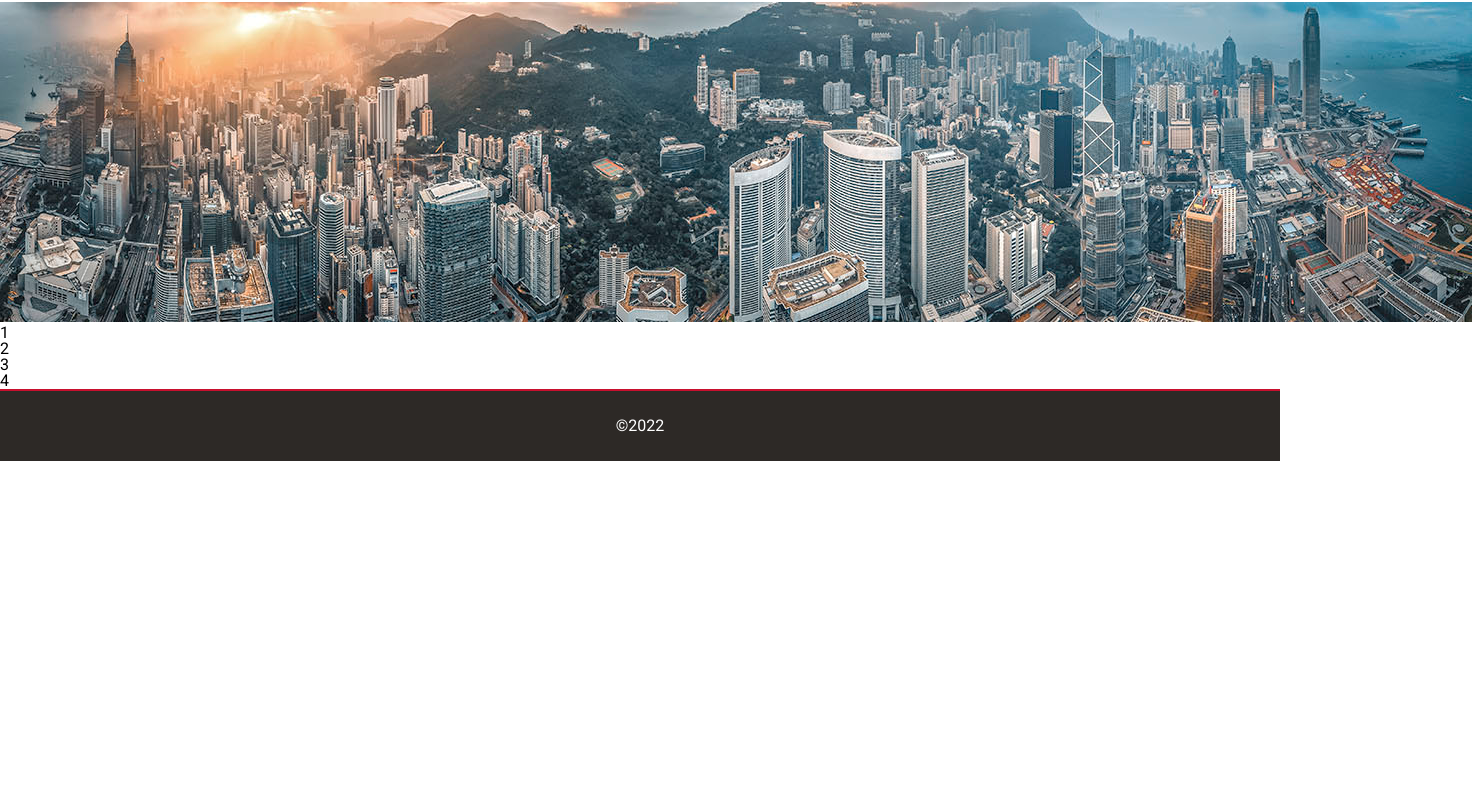
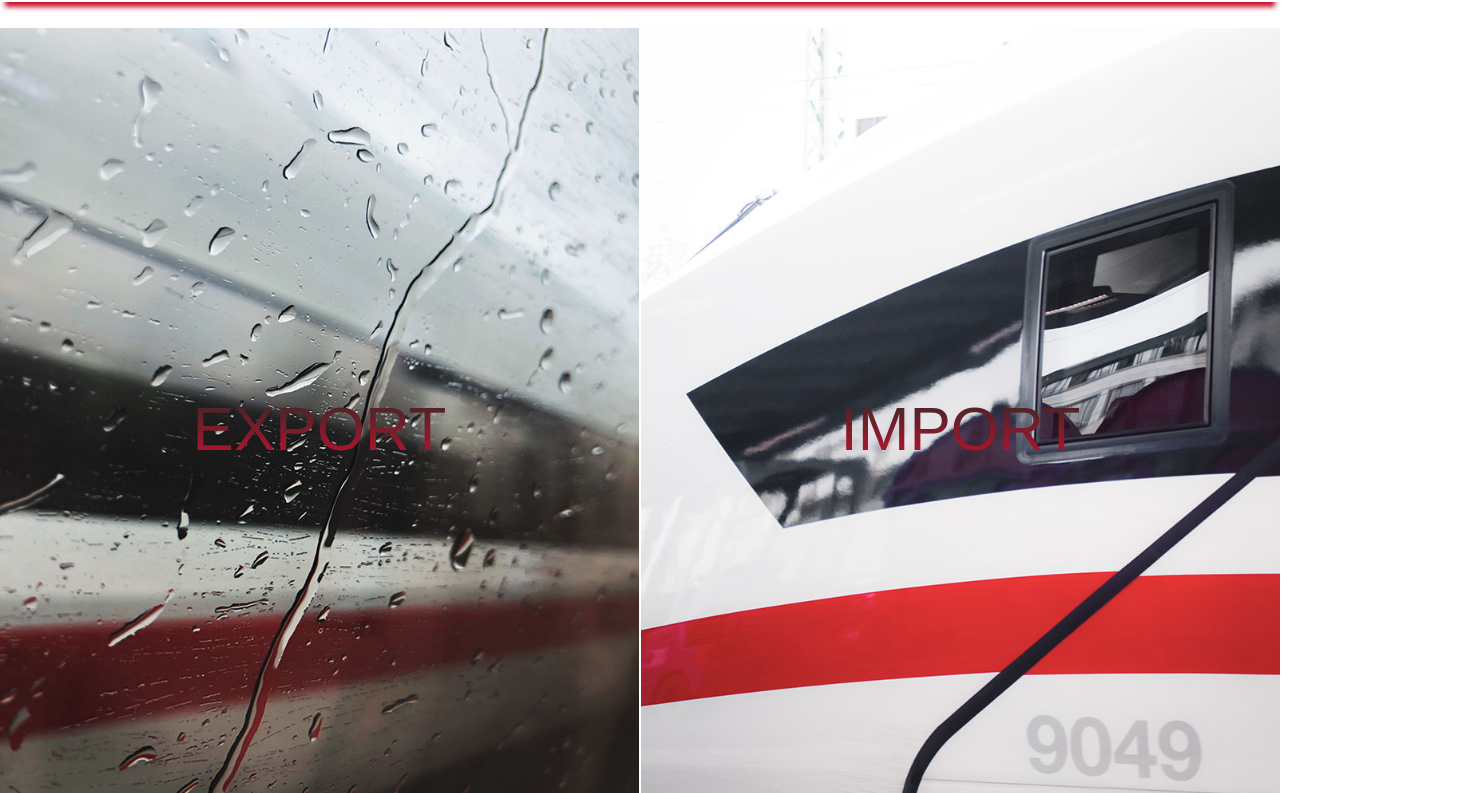
Before and after one commit to Arazal/sfru-landing, a plain HTML site: page index.html in a window 1280 px wide. Shown: the part 68-861 px from the top of the page, 1472 px wide, since content can reach past the window. Before the commit the page ends 800 px from the top, so only its background shows below. Drawn offline with Linux system fonts and the light colour scheme.

Commit message:
reconfigured patterns

```diff
--- a/index.css
+++ b/index.css
@@ -101,8 +101,9 @@ body {
   font-family: 'Noto Serif', serif;
   font-family: 'Roboto', sans-serif; }
 
-h1 {
-  color: royalblue; }
+#splitter {
+  height: 2px;
+  background-color: #c8102e; }
 
 nav {
   height: 70px;
@@ -110,7 +111,12 @@ nav {
   justify-content: space-between;
   align-items: center;
   padding-left: 2%;
-  padding-right: 2%; }
+  padding-right: 2%;
+  box-shadow: 0 10px 5px -5px #c8102e;
+  margin-bottom: 2%; }
+  nav #about:hover {
+    color: #c8102e;
+    cursor: pointer; }
 
 footer {
   height: 70px;
@@ -121,25 +127,55 @@ footer {
   align-items: center; }
   footer #footer:hover {
     color: #c8102e;
-    cursor: grab; }
-
-#splitter {
-  height: 2px;
-  background-color: #c8102e; }
+    cursor: pointer; }
 
 main {
-  display: flex;
-  justify-content: center;
-  height: 100%; }
-  main figure {
-    width: auto;
-    margin-left: 2%; }
+  display: grid;
+  grid-template-columns: 1fr; }
+  main div {
+    display: flex;
+    justify-content: center;
+    align-items: center;
+    overflow: hidden; }
+  main #cell2 {
+    font-size: 24px;
+    background: -webkit-linear-gradient(#2d2926, #c8102e);
+    -webkit-background-clip: text;
+    -webkit-text-fill-color: transparent; }
+  main button {
+    position: absolute;
+    margin-left: 50%;
+    margin-right: 50%;
+    font-size: 62px;
+    border: none;
+    background: -webkit-linear-gradient(#2d2926, #c8102e);
+    -webkit-background-clip: text;
+    -webkit-text-fill-color: transparent; }
+  main button:hover {
+    cursor: pointer;
+    transform: scale(1.1);
+    transition: transform 6s cubic-bezier(0.25, 0.45, 0.45, 0.95);
+    opacity: 0.95; }
+  main figure.cell1 {
+    width: 100%; }
+  main figure.cell1 img {
+    width: 100%; }
 
 @media only screen and (min-width: 560px) {
   h1 {
-    color: orange; } }
+    color: orange; }
+
+  main {
+    display: grid;
+    grid-template-columns: 1fr 1fr;
+    gap: 2px; } }
 /* end media query */
 @media only screen and (min-width: 1140px) {
   h1 {
-    color: green; } }
+    color: green; }
+
+  main {
+    display: grid;
+    gap: 2px;
+    grid-template-columns: 1fr 1fr; } }
 /* end media query */
--- a/index.html
+++ b/index.html
@@ -6,9 +6,9 @@
     <meta name="viewport" content="width=device-width, initial-scale=1.0">
     <link rel="preconnect" href="https://fonts.googleapis.com">
     <link rel="preconnect" href="https://fonts.gstatic.com" crossorigin>
-    <link href="https://fonts.googleapis.com/css2?family=Noto+Serif&family=Roboto&display=swap" rel="stylesheet">
+    <link href="https://fonts.googleapis.com/css2?family=Roboto:wght@700&display=swap" rel="stylesheet">
     <link rel="stylesheet" href="index.css">
-    <title>SF</title>
+    <title>SF EER</title>
 </head>
 <body>
     <!-- <h1>Test</h1> -->
@@ -24,26 +24,49 @@
                 <img src="images/sf.png" alt="icon">
             </figure>
         </div>
-      <div>About</div>
+      <div id="about">About</div>
     </nav>
 
 <!-- PAGE CONTENT GOES HERE -->
 
     <main>
-        <div id="banner">
-            <figure class="mainbanner">
-                <img src="images/HQbig.jpg" alt="banner">
-            </figure>
-        </div>
+            <div>
+                <button class="btn">EXPORT</button>
+                <figure class="cell1">
+                    <!-- <figcaption>EXPORT</figcaption> -->
+                    <img src="images/gridCell1.jpg" alt="cell1">
+                </figure>
+            </div>
+            <div>
+                <button class="btn">IMPORT</button>
+                <figure class="cell1">
+                    <!-- <figcaption>EXPORT</figcaption> -->
+                    <img src="images/gridCell3.jpg" alt="cell1">
+                </figure>
+            </div>
+            <div>
+                <button class="btn">EXPRESS</button>
+                <figure class="cell1">
+                    <!-- <figcaption>EXPORT</figcaption> -->
+                    <img src="images/gridCell5.jpg" alt="cell1">
+                </figure>
+            </div>
+            <div>
+                <button class="btn">SMTHNG</button>
+                <figure class="cell1">
+                    <!-- <figcaption>EXPORT</figcaption> -->
+                    <img src="images/gridCell4.jpg" alt="cell1">
+                </figure>
+            </div>
 
     </main>
 
-        <div id="maincontent">
+        <!-- <div id="maincontent">
             <div class="innerdiv">1</div>
             <div class="innerdiv">2</div>
             <div class="innerdiv">3</div>
             <div class="innerdiv">4</div>
-        </div>
+        </div> -->
 
     <div id="splitter"></div>
 <!-- PAGE FOOTER GOES HERE -->
--- a/index.js
+++ b/index.js
@@ -2,4 +2,4 @@ const footer = document.getElementById("footer")
 
 const currentYear = new Date().getFullYear()
 
-footer.innerHTML = '&copy' + currentYear
+footer.innerHTML = `&copy ${currentYear} SF Eastern Europe Region`
--- a/scss/_large.scss
+++ b/scss/_large.scss
@@ -2,4 +2,9 @@
     h1{
         color: green;
     }
+    main {
+        display: grid;
+        gap: 2px;
+        grid-template-columns: 1fr 1fr;
+    }
 } /* end media query */
--- a/scss/_medium.scss
+++ b/scss/_medium.scss
@@ -2,4 +2,10 @@
     h1{
         color: orange;
     }
-} /* end media query */
+    main {
+        display: grid;
+        grid-template-columns: 1fr 1fr;
+        gap: 2px;
+    }
+}
+/* end media query */
--- a/scss/_small-default.scss
+++ b/scss/_small-default.scss
@@ -10,13 +10,13 @@ body {
 
 }
 
-h1{
-    color: royalblue;
+#splitter {
+    height: 2px;
+    background-color: $secondaryColor;
 }
 
+nav {
 
-
-nav {
     height: 70px;
     // border: 1px solid black;
     display: flex;
@@ -24,6 +24,16 @@ nav {
     align-items: center;
     padding-left: $gutter;
     padding-right: $gutter;
+
+    // background: linear-gradient(90deg, rgba(45,41,38,1) 0%, rgba(200,16,46,0.8995973389355743) 100%, rgba(180,14,14,1) 100%, rgba(0,212,255,1) 100%);
+
+    // box-shadow: 0 -15px 10px 0 rgba(0,0,0,0.2);
+    box-shadow: 0 10px 5px -5px $secondaryColor;
+    margin-bottom: $gutter;
+    #about:hover {
+        color: $secondaryColor;
+        cursor: pointer;
+    }
 }
 
 footer {
@@ -35,38 +45,113 @@ footer {
     align-items: center;
     #footer:hover {
         color: $secondaryColor;
-        cursor: grab;
+        cursor: pointer;
     }
 }
 
-#splitter {
-    height: 2px;
-    background-color: $secondaryColor;
+main {
+    display: grid;
+    grid-template-columns: 1fr;
+    // justify-items: center;
+    // align-items: center;
+    div {
+        display: flex;
+        justify-content: center;
+        align-items: center;
+        overflow: hidden;
+
+        // border: 2px solid black;
+        // font-size: 3em;
+
+        :hover {
+                    // transform: scale(1.1);
+                    // transition: transform 6s cubic-bezier(0.25, 0.45, 0.45, 0.95);
+                    // // opacity: 0.95;
+                    // // z-index: -1;
+        }
+    }
+
+    #cell2 {
+        font-size: 24px;
+        background: -webkit-linear-gradient($primaryColor, $secondaryColor);
+        -webkit-background-clip: text;
+        -webkit-text-fill-color: transparent;
+
+    }
+
+     button {
+        position: absolute;
+        margin-left: 50%;
+        margin-right: 50%;
+        font-size: 62px;
+        border: none;
+        background: -webkit-linear-gradient($primaryColor, $secondaryColor);
+        -webkit-background-clip: text;
+        -webkit-text-fill-color: transparent;
+    }
+    button:hover {
+            // background: -webkit-linear-gradient( $secondaryColor, $primaryColor);
+            // -webkit-background-clip: text;
+            // -webkit-text-fill-color: transparent;
+            cursor: pointer;
+            transform: scale(1.1);
+            transition: transform 6s cubic-bezier(0.25, 0.45, 0.45, 0.95);
+            opacity: 0.95;
+        }
+    // h1 {
+    //     font-size: 72px;
+    //     background: -webkit-linear-gradient(#eee, #333);
+    //     -webkit-background-clip: text;
+    //     -webkit-text-fill-color: transparent;
+    //   }
+    figure.cell1 {
+         width: 100%;
+    }
+    figure.cell1 img {width: 100%;}
+
+    // figure.cell1 figcaption {
+    //     position: absolute;
+    //     margin-top: 50px;
+    //     margin-left: 50px;
+    //     // margin-right: auto;
+    //     // // top: 30%;
+    //     // margin: 25% 25%;
+
+    //     // text-align: center;
+    //     font-size: 72px;
+    //     background: -webkit-linear-gradient($primaryColor, $secondaryColor);
+    //     -webkit-background-clip: text;
+    //     -webkit-text-fill-color: transparent;
+    //   }
+
+
 }
 
 
-    main {
-        display: flex;
-        justify-content: center;
-        height: 100%;
-        // width: 96%;
 
-           figure {
 
-            width: auto;
-               margin-left: $gutter;
-               // border: red 2px dashed;
-           }
-   }
+//     main {
+//         display: flex;
+//         justify-content: center;
+//         height: 100%;
+//         // width: 96%;
+
+//            figure {
+
+//             width: auto;
+//                margin-left: $gutter;
+//                // border: red 2px dashed;
+//            }
+//    }
 //    #maincontent {
-//        min-height: 100%;
+//     //    min-height: 100%;
 //        display: grid;
 //        grid-template-rows: 1fr  auto;
 //        grid-template-columns: 1fr 1fr;
 //        .innerdiv {
-//            margin: $gutter;
-//            margin-bottom: 1%;
+//         //    margin: $gutter;
+//         //    margin-bottom: 1%;
 //            border: 1px dashed red;
-//            height: 323px;
+//         //    height: 323px;
 //        }
 // }
```
Also changed, not shown: images/cell1.jpg (added), images/cell4.jpg (added), images/gridCell1.jpg (added), images/gridCell2.jpg (added), images/gridCell3.jpg (added), images/gridCell4.jpg (added), images/gridCell5.jpg (added), 3 other files.
